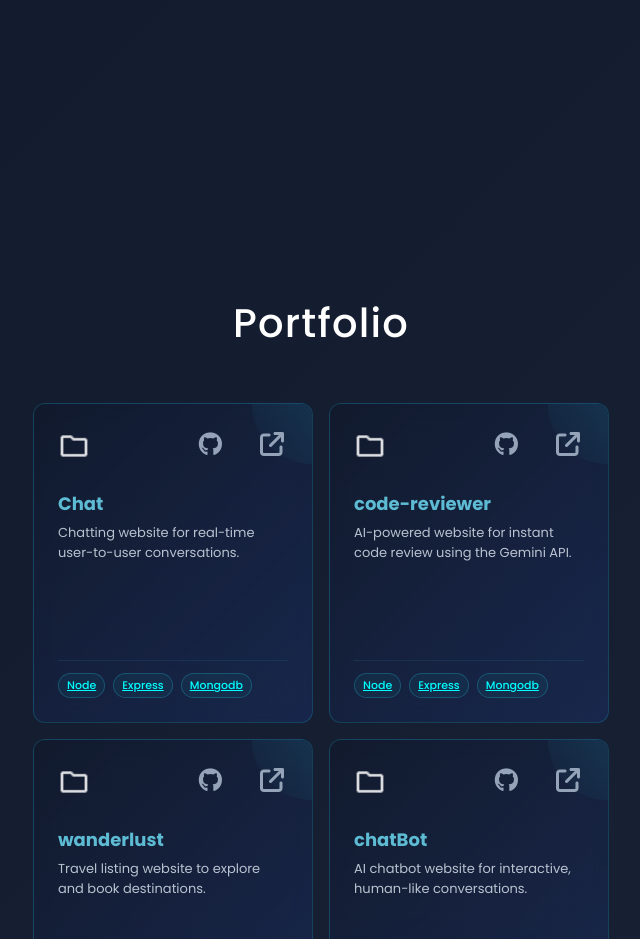
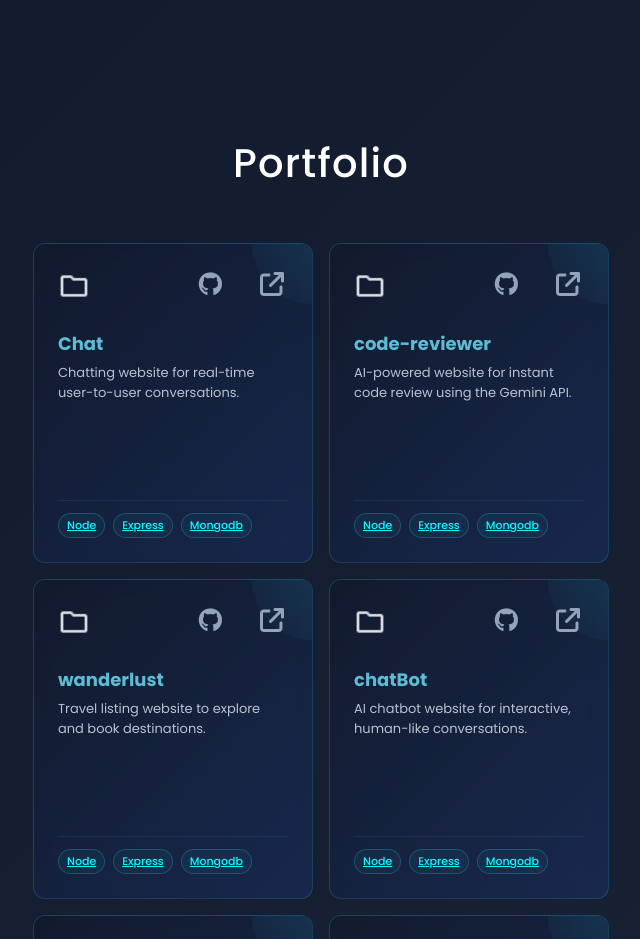
Before and after one commit to aryan21231212/myPortfolio, a React (Vite) app: page / in a window 1280 px wide. Shown: the part 1040-1979 px from the top of the page, without its empty margins (319-959 px from the left). Built offline with nearby package versions, Linux system fonts and the light colour scheme.

Commit message:
changes made

```diff
--- a/src/components/Potfolio.jsx
+++ b/src/components/Potfolio.jsx
@@ -5,7 +5,7 @@ const Potfolio = () => {
   return (
     <>
 
-    <h1 style={{letterSpacing:"1.2px", marginTop:"20rem"}} className='text-center'>Portfolio</h1>
+    <h1 style={{letterSpacing:"1.2px", marginTop:"10rem"}} className='text-center'>Portfolio</h1>
       <div style={{display:"flex",justifyContent:"center"}} className="main mt-5">
       <div className='box'>
 
```
